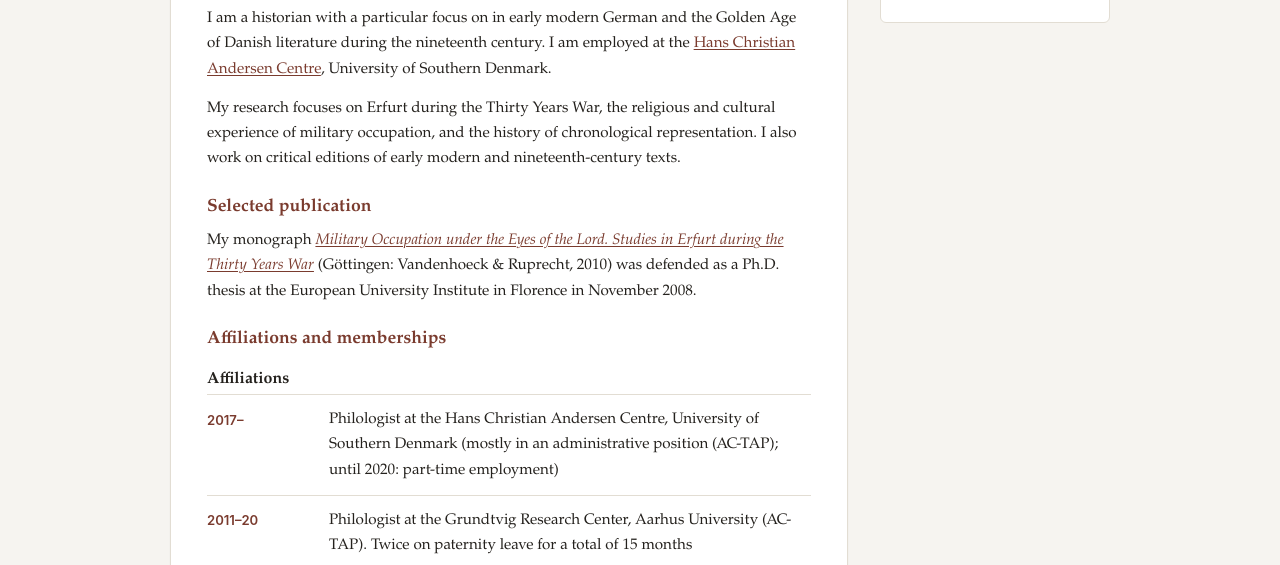
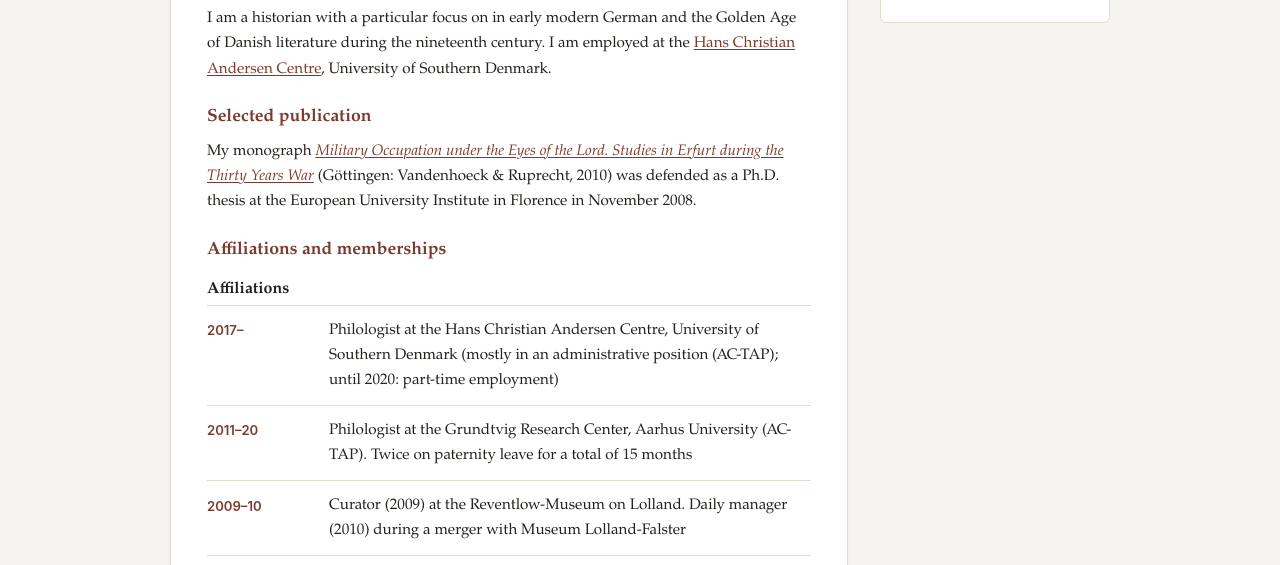
Before and after one commit to ogierMontanus/montanus-cv, an Eleventy site: page content/index.md in a window 1280 px wide. Shown: the part 191-756 px from the top of the page. Built offline with nearby package versions, Linux system fonts and the light colour scheme; Eleventy itself is replaced by a stand-in of ours; files that its build step writes are made by us from their sources.

Commit message:
index.md aktualisieren

```diff
--- a/content/index.md
+++ b/content/index.md
@@ -7,8 +7,6 @@ permalink: /
 ## Holger Berg, historian
 
 I am a historian with a particular focus on in early modern German and the Golden Age of Danish literature during the nineteenth century. I am employed at the [Hans Christian Andersen Centre](http://www.sdu.dk/hca), University of Southern Denmark.
-
-My research focuses on Erfurt during the Thirty Years War, the religious and cultural experience of military occupation, and the history of chronological representation. I also work on critical editions of early modern and nineteenth-century texts.
 
 ### Selected publication
 
```
